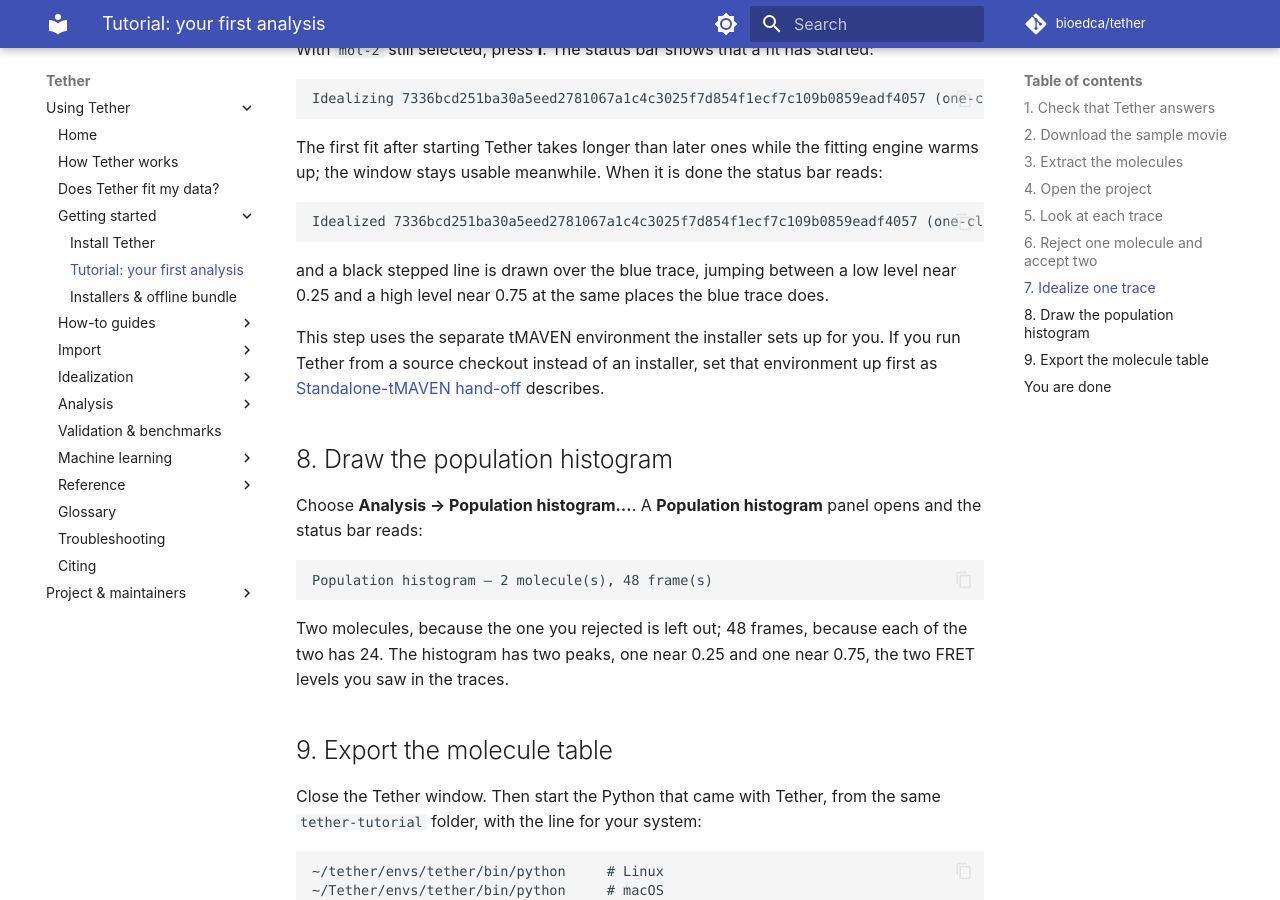
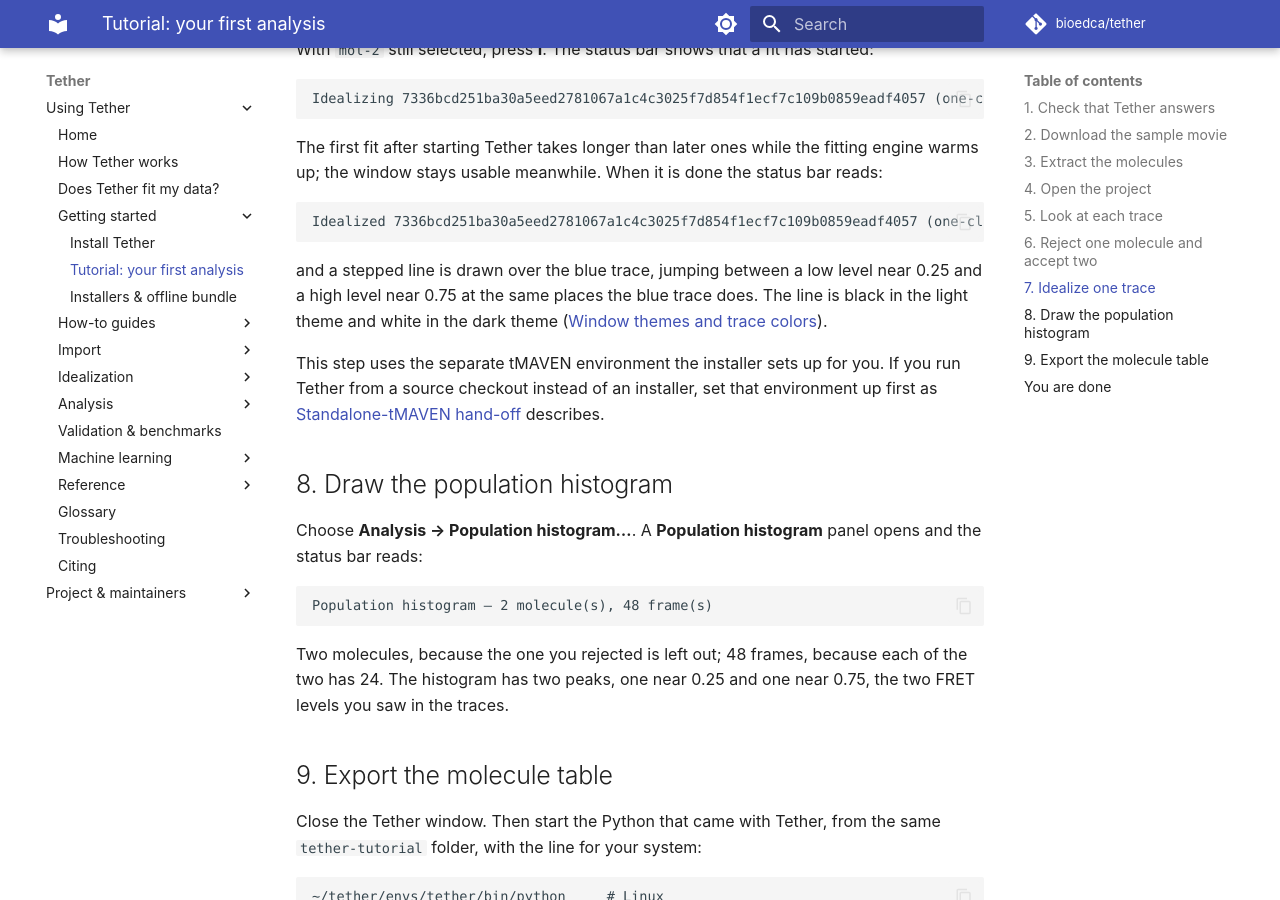
Before and after one commit to bioedca/tether, an MkDocs documentation site: the page built from docs/tutorial.md, in a window 1280 px wide and 900 px high, scrolled down 3013 px. Built offline with MkDocs 1.6.1 and Material for MkDocs 9.7.7, drawn with Linux system fonts in a browser that asks for light colours; comment, search, counter and statistics services are not loaded; the version menu is left out.

Commit message:
fix(gui): use the system heading font when any font file fails, and name the idealized line colour (#675)
Two findings of the CodeRabbit review of 906e8f8:

- load_fonts kept Red Hat Display when one of the three files failed,
  although its warning and the docs page say that headings then use the
  system font. Any failed file now gives the system font. A regression
  test loads only the first file.
- The tutorial and the idealize how-to said that the idealized line is
  black, which #617 asks to correct. They now say black in the light
  theme and white in the dark theme, with a link to the colour table.

````diff
--- a/docs/tutorial.md
+++ b/docs/tutorial.md
@@ -146,8 +146,9 @@ the window stays usable meanwhile. When it is done the status bar reads:
 Idealized 7336bcd251ba30a5eed2781067a1c4c3025f7d854f1ecf7c109b0859eadf4057 (one-click vbFRET)
 ```
 
-and a black stepped line is drawn over the blue trace, jumping between a low level near 0.25
-and a high level near 0.75 at the same places the blue trace does.
+and a stepped line is drawn over the blue trace, jumping between a low level near 0.25
+and a high level near 0.75 at the same places the blue trace does. The line is black in the
+light theme and white in the dark theme ([Window themes and trace colors](reference/gui-theme.md#trace-colors)).
 
 This step uses the separate tMAVEN environment the installer sets up for you. If you run
 Tether from a source checkout instead of an installer, set that environment up first as
````
Also changed, not shown: docs/how-to/idealize.md (+3 -2 lines), 2 other files.
